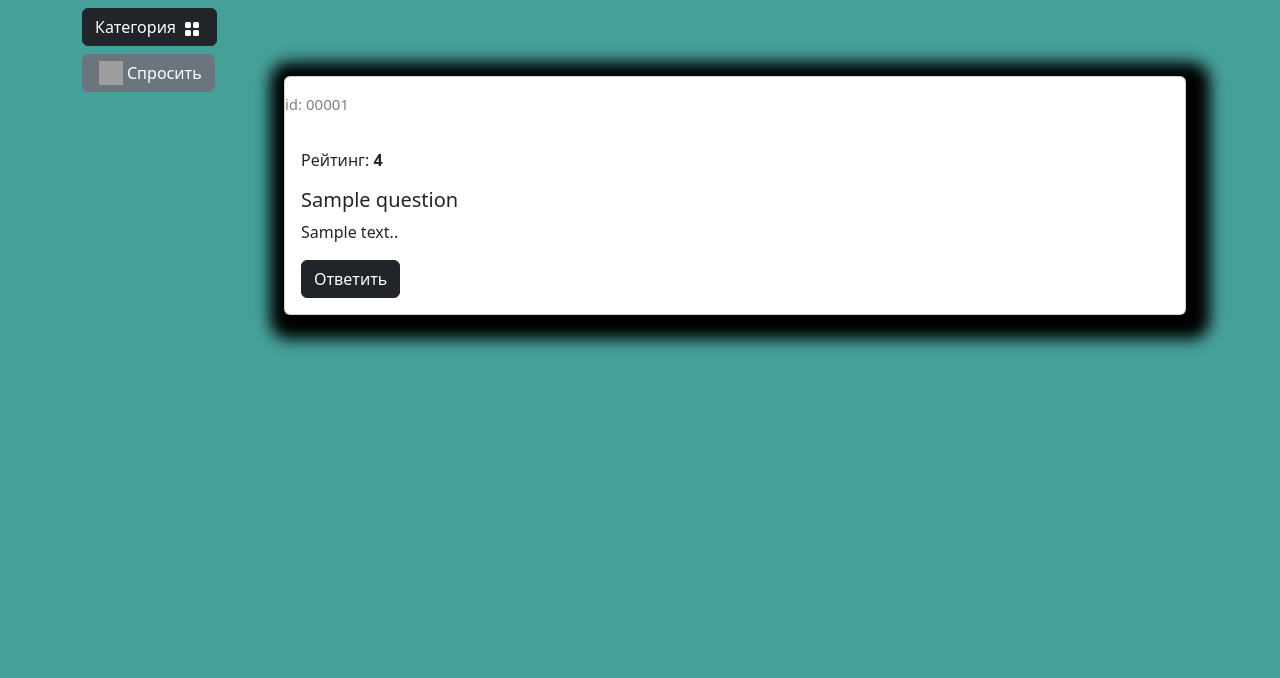
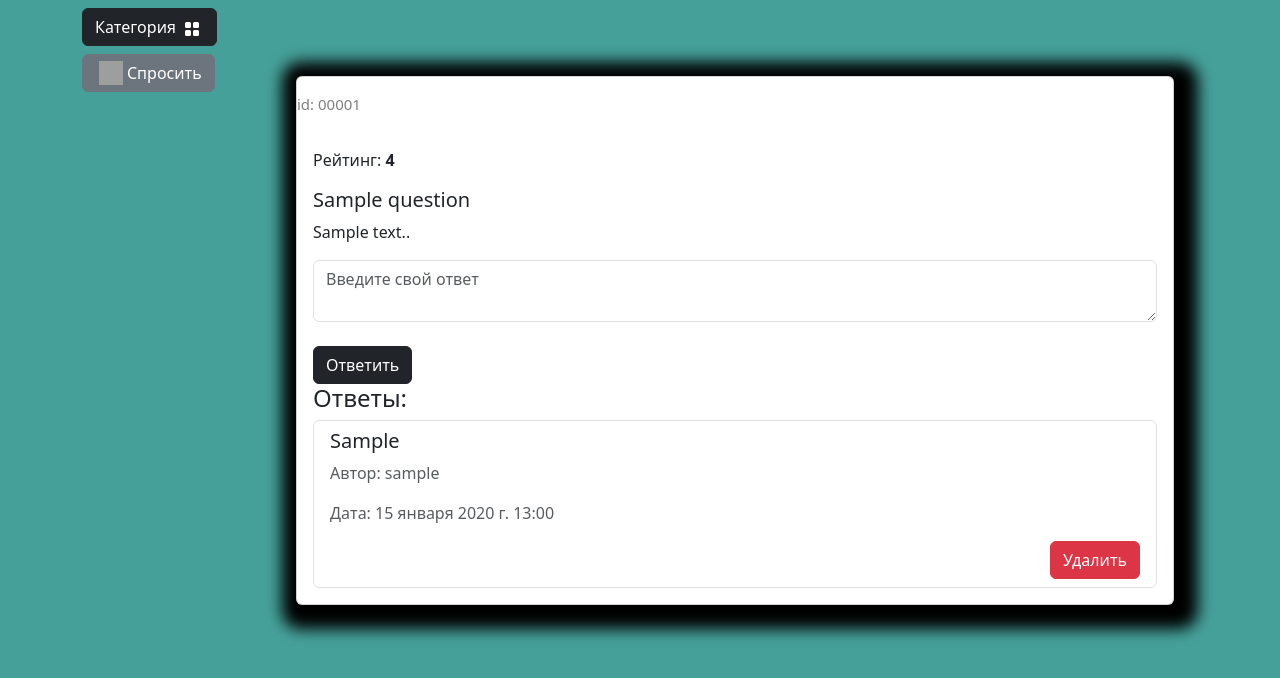
Before and after one commit to Mugz88/GQ-good-question-, a Django app: a page that uses backend/questions/templates/questions/question.html in a window 1280 px wide. Shown: the part 56-734 px from the top of the page. Run offline with Django 5.2, Linux system fonts and the light colour scheme; a user stored in the database is signed in; data comes from the database, SQL or seed files in the repository; tables that the repository leaves empty hold one stand-in row (values such as "Sample post"); parts of the project's set-up code (start-up, migrations or seed data) failed here and were passed over; some libraries are stand-ins or nearby versions; grey boxes are pictures that could not be loaded.

Commit message:
add craate otvets

```diff
--- a/backend/questions/templates/questions/question.html
+++ b/backend/questions/templates/questions/question.html
@@ -2,6 +2,7 @@
 {% load static %}
 
 {% block content %}
+<div class="container mt-5">
     <div class="container mt-5">
         <div class="card mb-4 custom-shadow">
           <div class="row">
@@ -9,26 +10,39 @@
             <div class="col-md-4 ">
               <p class="product_id mt-3">id: {{ question.display_id }}</p>
             </div>
-                <!-- Увеличить изображение в модальном окне -->
-                <div class="modal fade" id="imageModal1" tabindex="-1"
-                    aria-labelledby="imageModal1Label" aria-hidden="true">
-                    <div class="modal-dialog modal-lg">
-                        <div class="modal-content">
-                            <div class="modal-header">
-                                <h5 class="modal-title" id="imageModal1Label">Изображение 1</h5>
-                                <button type="button" class="btn-close" data-bs-dismiss="modal"
-                                    aria-label="Закрыть"></button>
-                            </div>
-                        </div>
-                    </div>
-                </div>
           </div>
           <!-- Описание товара -->
           <div class="card-body">
             <p class="card-text">Рейтинг: <strong>{{ question.rating }}</strong></p>
             <h5 class="card-title">{{ question.title }}</h5>
             <p class="card-text">{{ question.text   }}.</p>
-                <a href="{% url "otvets:otvet_add" question.slug %}" class="btn btn-dark add-to-cart"> Ответить </a>
+            <form action="{% url "otvets:otvet_add" question.slug %}" method="post">
+                {% csrf_token %}
+                <textarea name="discription" class="form-control" placeholder="Введите свой ответ"></textarea>
+                <br>
+                <button type="submit" class="btn btn-dark add-to-cart"> Ответить </button>
+              </form>
+            <h4>Ответы:</h4>
+            <ul class="list-group">
+                {% for otvet in otvets %}
+                  <li class="list-group-item">
+                    <div class="media">
+                      <div class="media-body">
+                        <h5 class="mt-0">{{ otvet.discription }}</h5>
+                        <p class="text-muted">Автор: {{ otvet.user.username }}</p>
+                        <p class="text-muted">Дата: {{ otvet.created_timestamp }}</p>
+                        <div class="d-flex justify-content-end">
+                          {% if request.user == otvet.user or request.user.is_superuser %}
+                            <a href="{% url "otvets:otvet_delete" question.slug otvet.id %}" class="btn btn-danger">Удалить</a>
+                          {% endif %}
+                        </div>
+                      </div>
+                    </div>
+                  </li>
+                {% empty %}
+                  <li class="list-group-item">Нет ответов</li>
+                {% endfor %}
+              </ul>
           </div>
         </div>
       </div>
--- a/backend/questions/views.py
+++ b/backend/questions/views.py
@@ -2,6 +2,7 @@
 
 from questions.models import Questions
 from questions.utils import q_search
+from otvets.models import Otvets
 
 def catalog(request, category_slug=None):
 
@@ -32,10 +33,12 @@
 
 def question(request, question_slug):
     question = Questions.objects.get(slug=question_slug)
+    answers = Otvets.objects.filter(question=question)
 
     context: dict = {
         'title': question.title,
-        'question': question
+        'question': question,
+        'otvets': answers
     }
 
     return render(request, 'questions/question.html', context=context)
```
Also changed, not shown: backend/otvets/views.py (+9 -6 lines), backend/questions/migrations/0003_alter_questions_date.py (added). Lines whose indentation alone changed are shown as unchanged.
